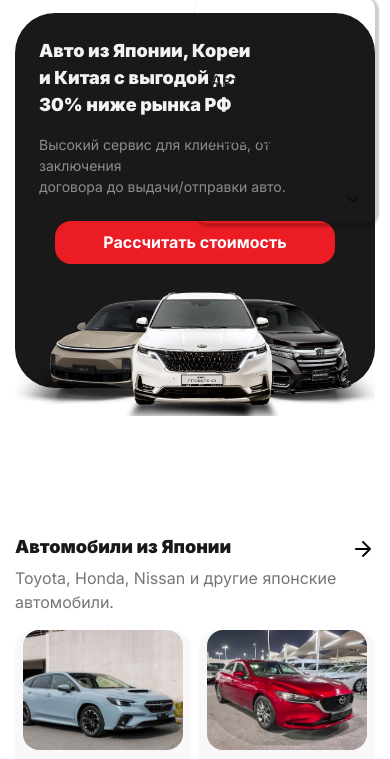
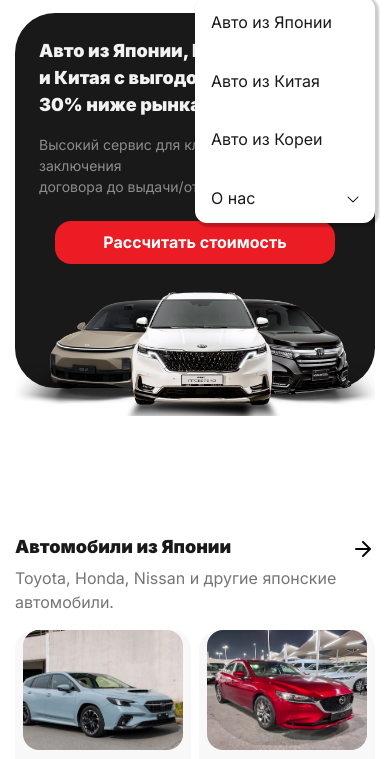
Before and after one commit to Shelemetev/TestProject, a plain HTML site: page index.html in a window 390 px wide. Both pictures are taken after a click on the button 363 px from the left and 38 px from the top of the page. Shown: the part 63-822 px from the top of the page. Drawn offline with Linux system fonts and the light colour scheme; files whose address does not match are found by name.

Commit message:
end end end

```diff
--- a/media.css
+++ b/media.css
@@ -536,7 +536,8 @@
         transform: translate(0);
         box-shadow: 2px 2px 2px 2px rgba(0, 0, 0, 0.2);
         display: none;
-        z-index: 5;
+        z-index: 2;
+        background-color: #fff;
     }
 
     .header__menu--active {
@@ -544,7 +545,7 @@
         animation-name: active;
         animation-duration: 1s;
         animation-fill-mode: forwards;
-        z-index: 4;
+        z-index: 2;
     }
 
     @keyframes active {
```
